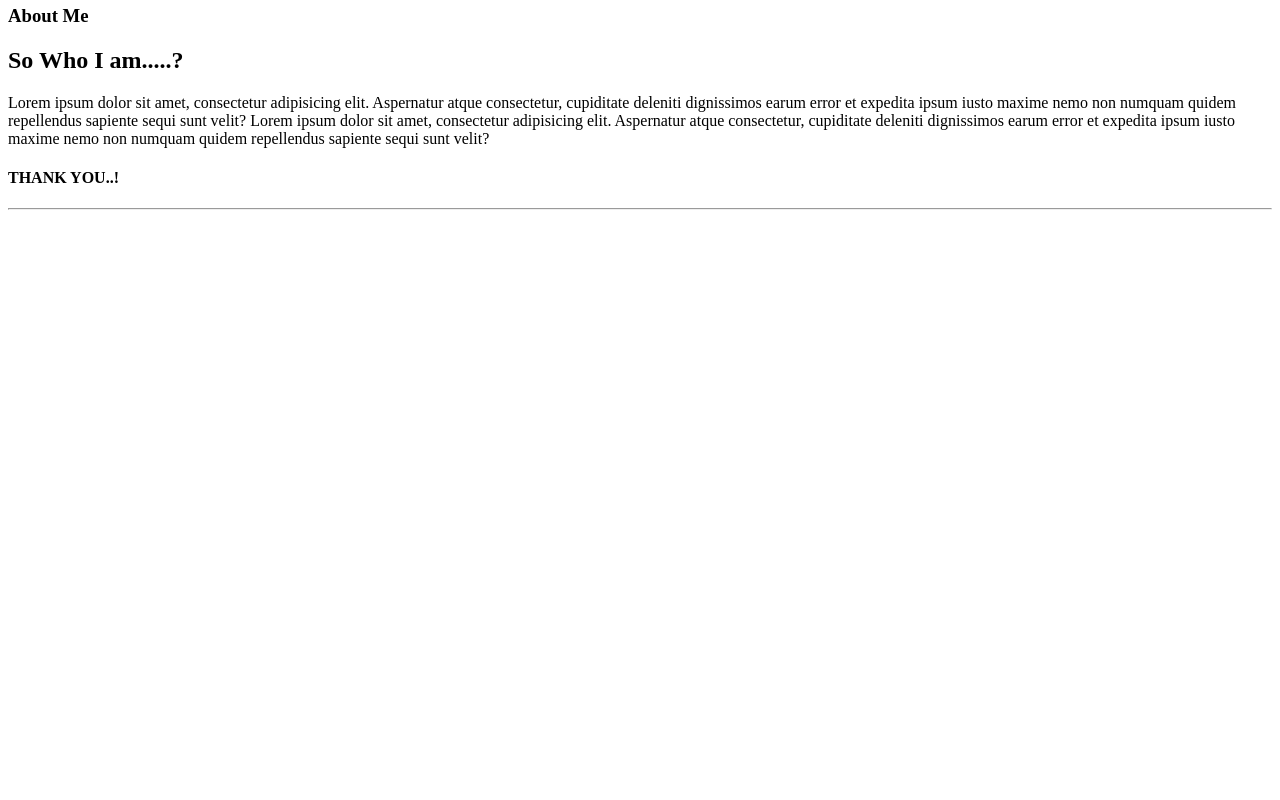
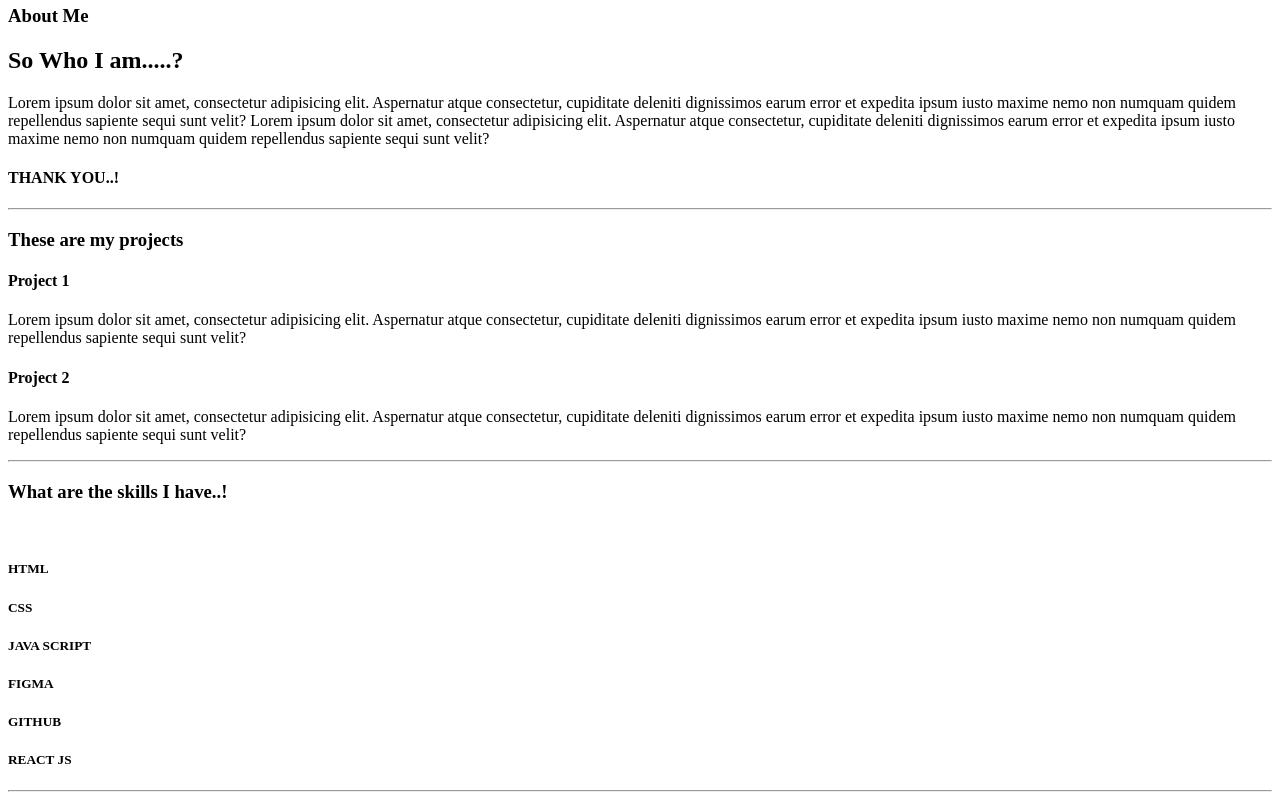
Before and after one commit to darshanajayasantha/MyPortFolio_Assignment05, a plain HTML site: page index.html in a window 1280 px wide. Shown: the part 308-1108 px from the top of the page. Before the commit the page ends 800 px from the top, so only its background shows below. Drawn offline with Linux system fonts and the light colour scheme.

Commit message:
Assignment 2

```diff
--- a/index.html
+++ b/index.html
@@ -46,5 +46,33 @@
         <hr>
     </section>
 
+    <section>
+        <h3>These are my projects</h3>
+        <h4>Project 1</h4>
+        <p> Lorem ipsum dolor sit amet, consectetur adipisicing elit. Aspernatur atque consectetur, cupiditate deleniti
+            dignissimos earum error et expedita ipsum iusto maxime nemo non numquam quidem repellendus sapiente sequi sunt velit?
+        </p>
+
+        <h4>Project 2</h4>
+        <p> Lorem ipsum dolor sit amet, consectetur adipisicing elit. Aspernatur atque consectetur, cupiditate deleniti
+            dignissimos earum error et expedita ipsum iusto maxime nemo non numquam quidem repellendus sapiente sequi sunt velit?
+        </p>
+        <hr>
+    </section>
+
+    <section>
+        <h3>What are the skills I have..!</h3>
+        <br>
+        <h5>HTML</h5>
+        <h5>CSS</h5>
+        <h5>JAVA SCRIPT</h5>
+        <h5>FIGMA</h5>
+        <h5>GITHUB</h5>
+        <h5>REACT JS</h5>
+        <hr>
+    </section>
+
+
+
 </body>
 </html>
```
